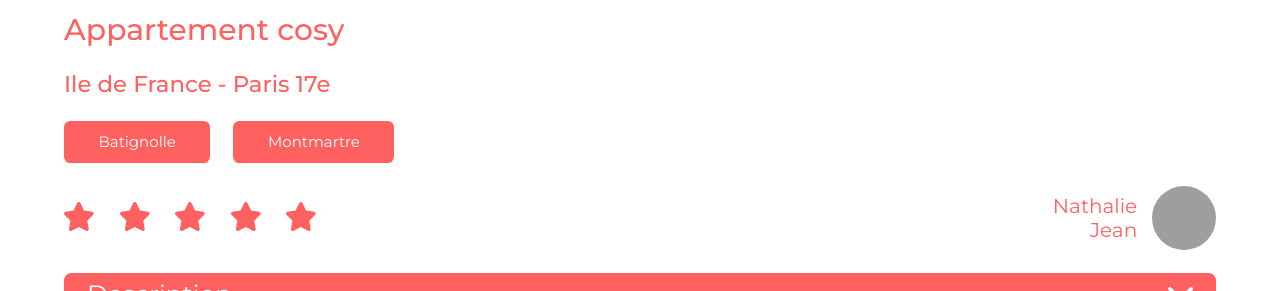
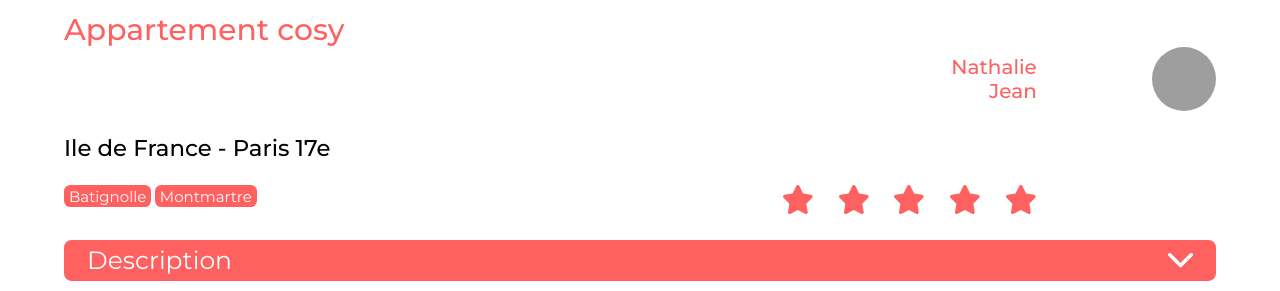
Before and after one commit to johnnyClarys/projet-5--React, a React (Create React App) app: page / in a window 1280 px wide. Both pictures are taken after a click on the item "Appartement cosy". Shown: the part 509-800 px from the top of the page. Built offline with nearby package versions, Linux system fonts and the light colour scheme; grey boxes are pictures that could not be loaded.

Commit message:
edit CSS et JSX

```diff
--- a/src/components/Rating/Rating.scss
+++ b/src/components/Rating/Rating.scss
@@ -8,4 +8,5 @@
             width: clamp(1rem, 2.5vw, 3rem);
         }
     }
+
 }
--- a/src/pages/Housing/Housing.jsx
+++ b/src/pages/Housing/Housing.jsx
@@ -41,13 +41,7 @@ const Housing = () => {
             <main className="housing-main">
                 <section className="info-container">
                     <div className="title-container">
-                        <h1>{selectedData.title}</h1>
-                        <h2>{selectedData.location}</h2>
-                        <div className="tag-container">
-                            <Tag tags={selectedData.tags} />
-                        </div>
-                    </div>
-                    <div className="rating-author-container">
+                        <h1>{selectedData.title}
                         <div className="author-card-container">
                             <AuthorCard
                                 key={`${selectedData.id}-name`}
@@ -55,10 +49,21 @@ const Housing = () => {
                                 name={selectedData.host.name}
                             />
                         </div>
+                        </h1>
+                        <h2>{selectedData.location}</h2>
 
+                        <div className="tagAndRate">
+                        <div className="tag-container">
+                            <Tag tags={selectedData.tags}/>
+                        </div>
                         <div className="rating-container">
                             <Rating rating={selectedData.rating} />
                         </div>
+                        </div>
+
+
+
+
                     </div>
                 </section>
                 <div className="housing-collapse-container">
--- a/src/pages/Housing/Housing.scss
+++ b/src/pages/Housing/Housing.scss
@@ -62,7 +62,15 @@
         }
     }
 }
-
+.tagAndRate {
+    display: flex;
+  flex-wrap: wrap;
+  row-gap: 10px;
+  column-gap: 55em;
+}
+.rating-container {
+    align-items: flex-end;
+}
 .title-container h1 {
     font-weight: 500;
     font-size: calc(1.7rem + 1vw);
@@ -73,6 +81,7 @@
     font-weight: 500;
     font-size: calc(1rem + 1vw);
     margin: 2% 0;
+    color: black;
 }
 
 .rating-author-container {
```
